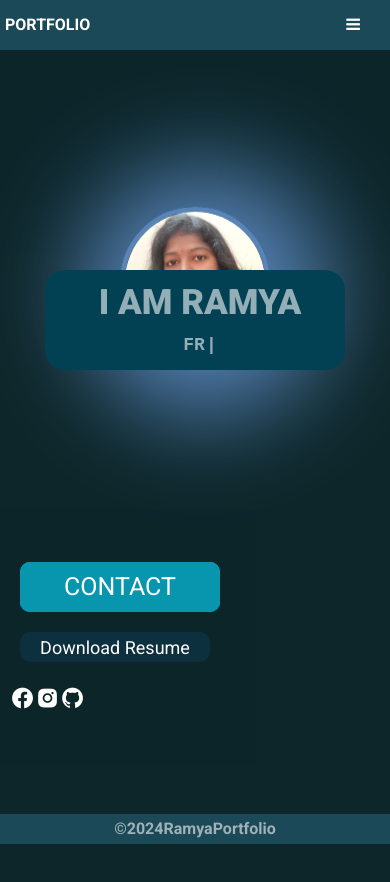
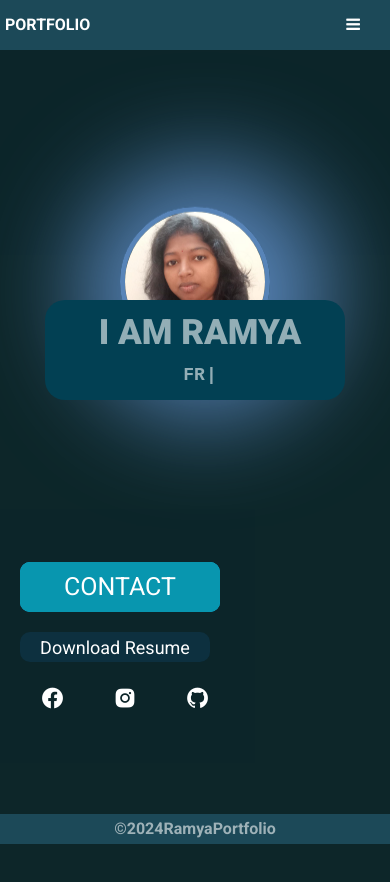
Before and after one commit to Pramyagit/new-portfolio, a React (Vite) app: page / in a window 390 px wide. Shown: the top 882 px of the page. Built offline with nearby package versions, Linux system fonts and the light colour scheme.

Commit message:
Update Home.css

```diff
--- a/src/component/Home.css
+++ b/src/component/Home.css
@@ -157,7 +157,7 @@
     display: flex;
     width: 300px;
     position: absolute;
-    top: 270px;
+    top: 300px;
     z-index:10;
   }
   .profile {
@@ -176,7 +176,6 @@
   .contact-home {
     margin-top: 80px;
     display: flex;
-
     flex-direction: column;
     gap: 10px;
   }
@@ -184,7 +183,9 @@
     display: block;
   }
   .home_social {
-    display: block;
+    display: flex;
+    justify-content: space-between;
+    padding-left:30px;
   }
   .button-resume {
     display: block;
```
